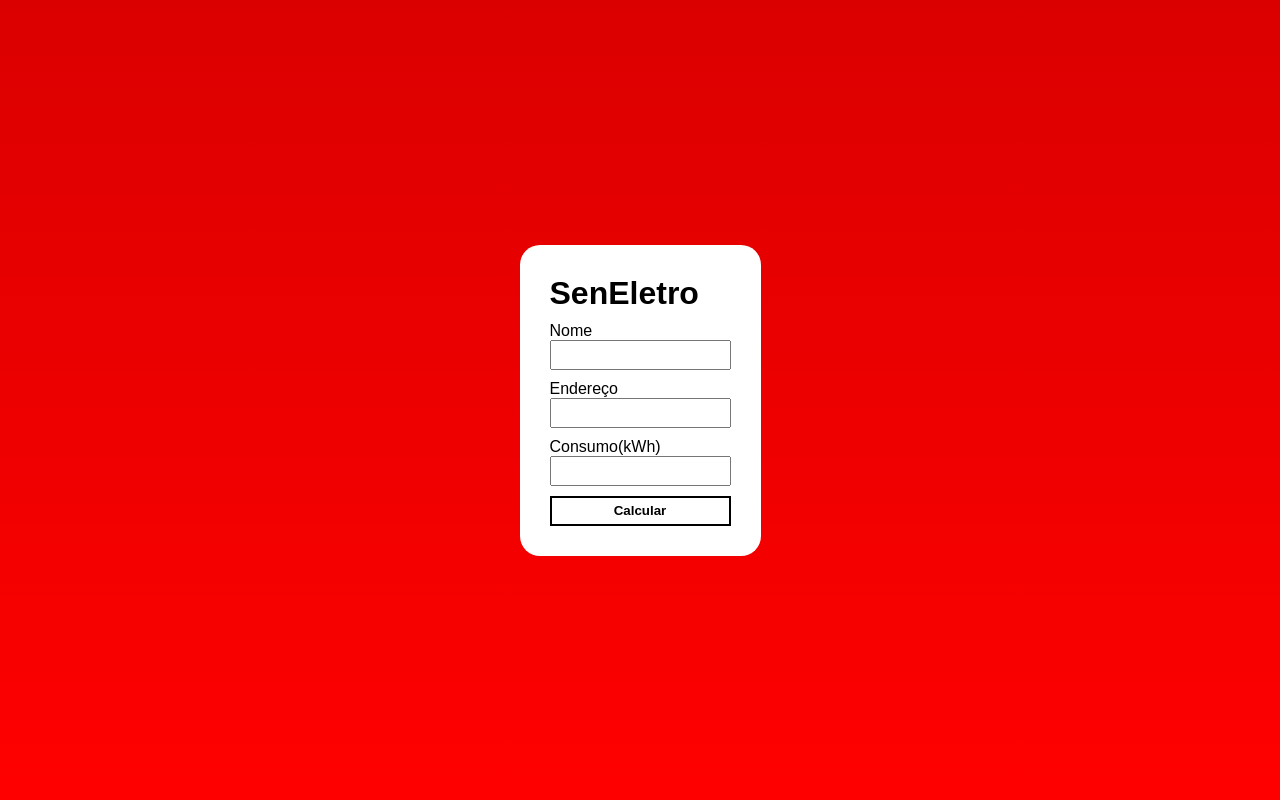
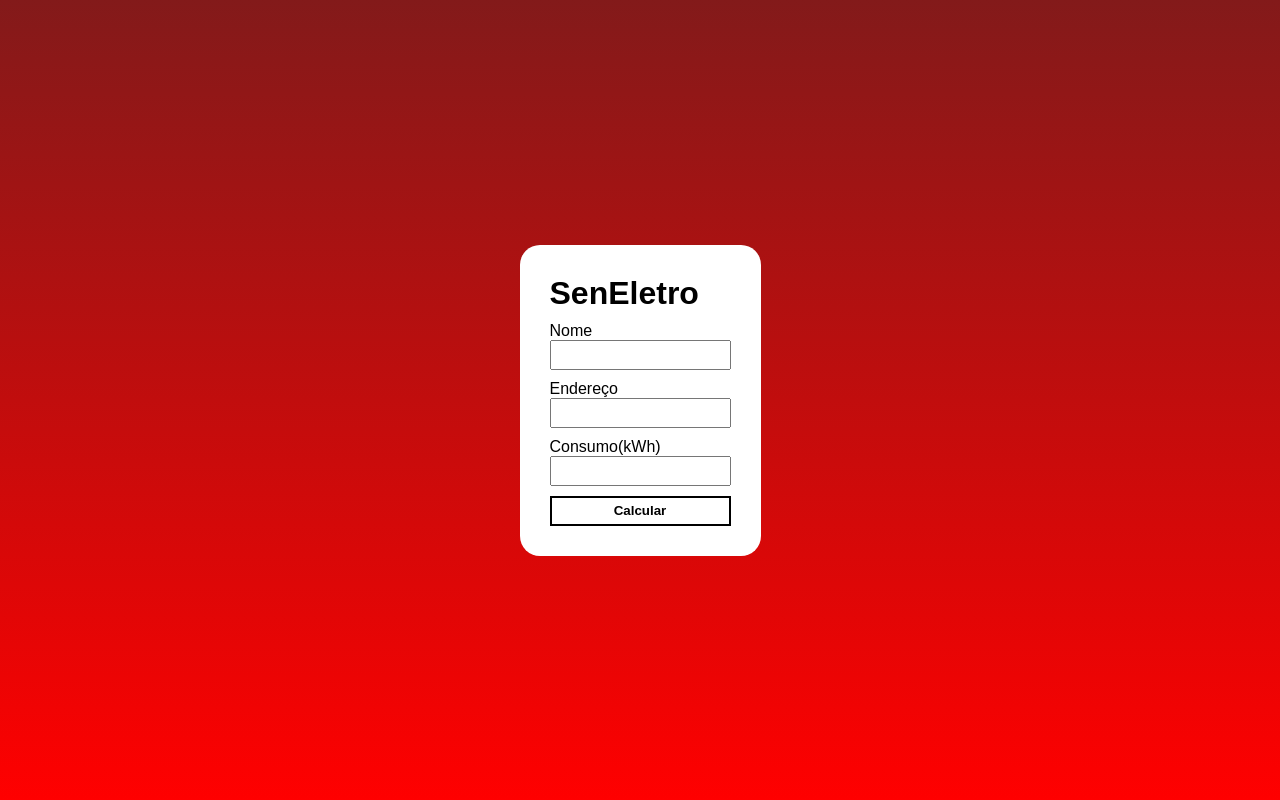
Before and after one commit to BlVck213/RTI_SOLUTIONS, a PHP site: page /index.html in a window 1280 px wide. Run offline with PHP 8.4, Linux system fonts and the light colour scheme.

Commit message:
Finalizado

```diff
--- a/PHL/styles.css
+++ b/PHL/styles.css
@@ -14,7 +14,7 @@ body{
 
     font-family: Arial, Helvetica, sans-serif;
 
-    background-image: linear-gradient(rgb(34, 168, 0), rgb(0, 255, 0));
+    background-image: linear-gradient(rgb(0, 119, 255), rgb(0, 238, 255));
 }
 
 form{
--- a/SenEletro/index.php
+++ b/SenEletro/index.php
@@ -4,7 +4,7 @@
         align-items: center;
         justify-content: center;
         font-family: "Arial";
-        background-image: linear-gradient(rgb(219, 0, 0), rgb(255, 0, 0));
+        background-image: linear-gradient(rgb(131, 26, 26), rgb(255, 0, 0));
     }
     .Background{
         display: flex;
--- a/SenEletro/styles.css
+++ b/SenEletro/styles.css
@@ -11,8 +11,10 @@ body{
     justify-content: center;
     align-items: center;
     flex-direction: column;
+
     font-family: Arial, Helvetica, sans-serif;
-    background-image: linear-gradient(rgb(219, 0, 0), rgb(255, 0, 0));
+
+    background-image: linear-gradient(rgb(131, 26, 26), rgb(255, 0, 0));
 }
 
 form{
```
